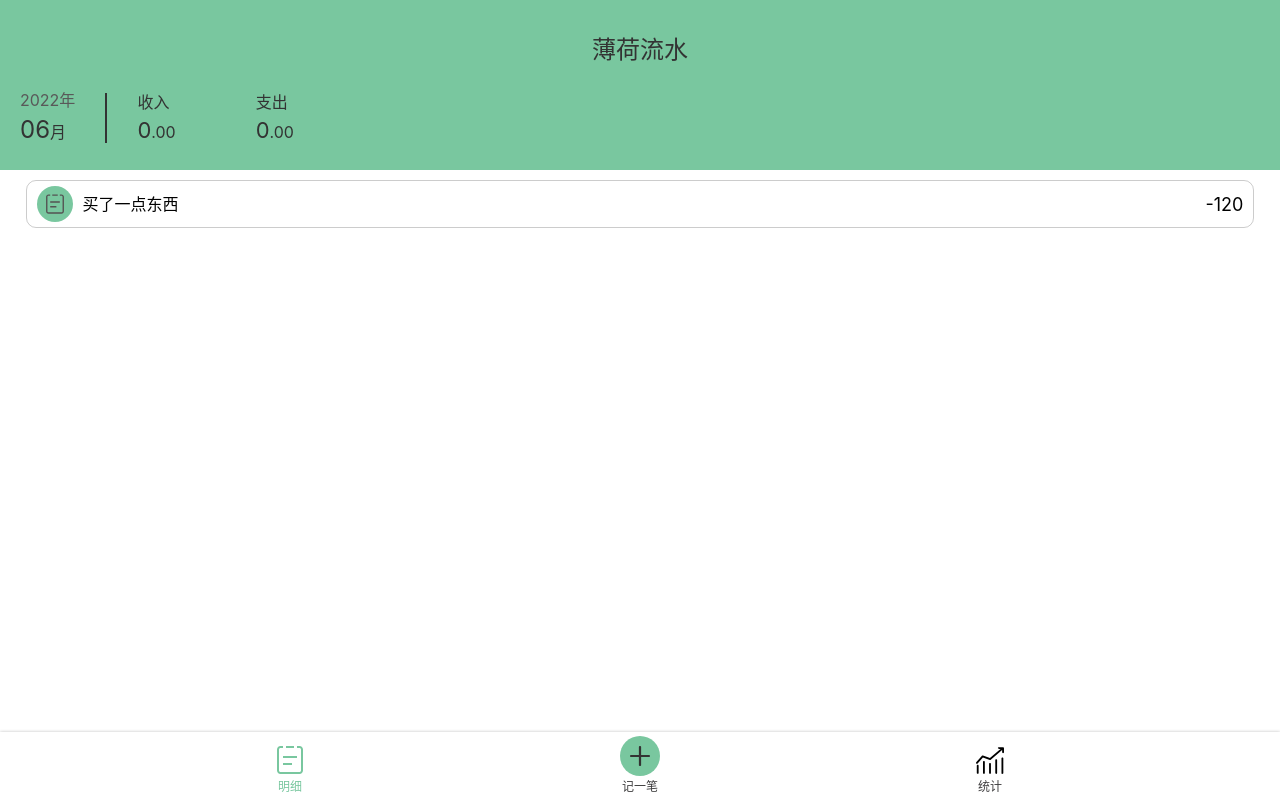
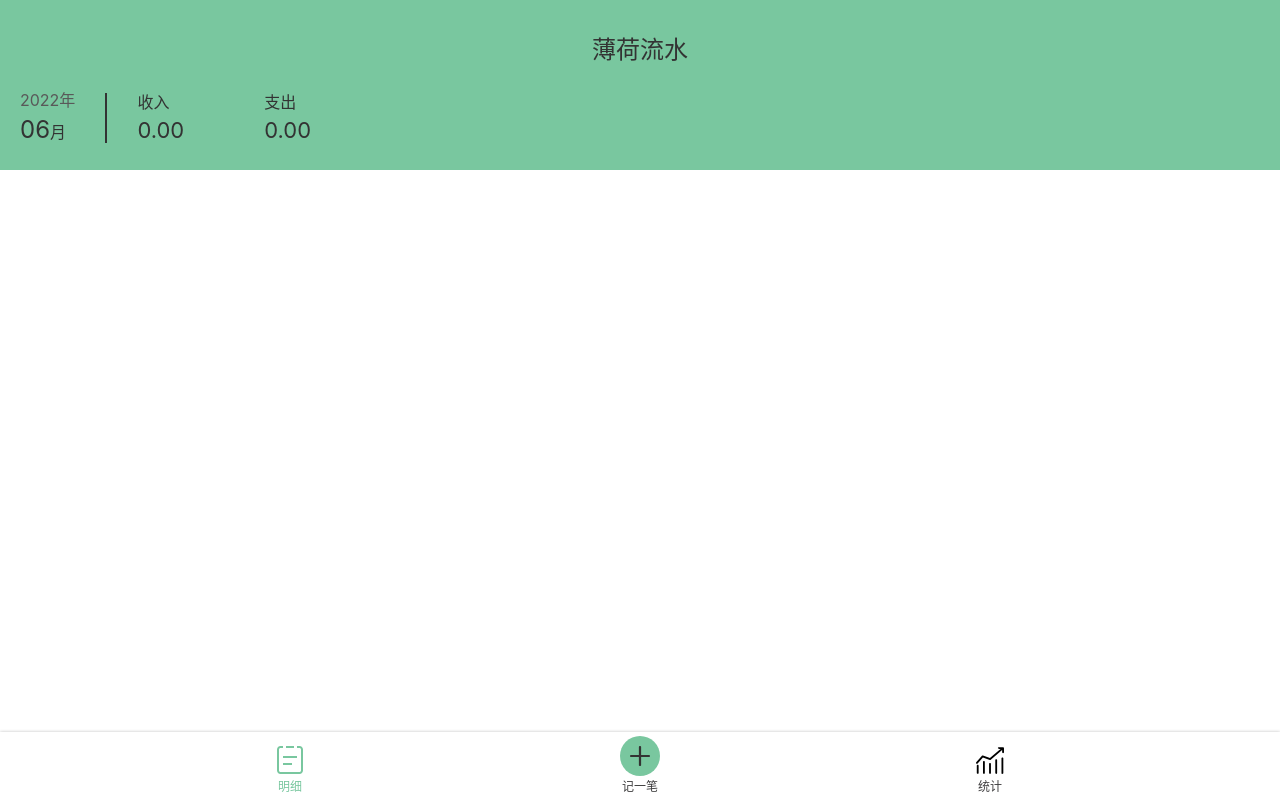
Before and after one commit to AlierQ/Mint-vue, a Vue app: page /label#/detail in a window 1280 px wide. Built offline with nearby package versions, Linux system fonts and the light colour scheme.

Commit message:
首页记录展示

```diff
--- a/src/views/Add.vue
+++ b/src/views/Add.vue
@@ -90,6 +90,7 @@ export default class Add extends Vue {
     // 解决方式:做一下深拷贝深拷贝
     const recordClone = clone(this.record);
     this.$store.commit('CREATE_RECORD', recordClone);
+    this.$router.replace('/')
   }
 
   @Watch('type')
@@ -97,6 +98,9 @@ export default class Add extends Vue {
     this.record.type = newValue;
   }
 
+  beforeDestroy() {
+    this.$store.commit('SAVE_ALL');
+  }
 }
 </script>
 
--- a/src/views/Detail.vue
+++ b/src/views/Detail.vue
@@ -19,11 +19,11 @@
             <div class="data">
               <div class="in">
                 <div class="in-title">收入</div>
-                <div class="money"><span>0</span>.00</div>
+                <div class="money"><span>{{ innumber }}</span></div>
               </div>
               <div class="out">
                 <div class="out-title">支出</div>
-                <div class="money"><span>0</span>.00</div>
+                <div class="money"><span>{{ outnumber }}</span></div>
               </div>
             </div>
           </div>
@@ -32,18 +32,18 @@
       <template slot="content">
         <div class="record">
           <ul>
-            <li>
-              <a href="">
+            <li v-for="(item,index) in recordList" :key="index">
+              <div>
                 <div class="icon-container">
-                  <Icon name="detail"></Icon>
+                  <Icon :name="item.tag"></Icon>
                 </div>
                 <div class="remark">
-                  买了一点东西
+                  {{ item.remake }}
                 </div>
                 <div class="money-number">
-                  -120
+                  {{ item.type + '' + item.amount }}
                 </div>
-              </a>
+              </div>
             </li>
           </ul>
         </div>
@@ -56,9 +56,49 @@
 </template>
 
 <script lang="ts">
-export default {
-  name: 'Detail',
-};
+import Vue from 'vue';
+import {Component} from 'vue-property-decorator';
+
+@Component({
+  computed: {
+    recordList() {
+      return this.$store.state.recordList.filter((item: any) => {
+        let nowDate = new Date();
+        let recordDate = new Date(item.createTime);
+        return recordDate.getFullYear() === nowDate.getFullYear() && recordDate.getMonth() === nowDate.getMonth();
+      });
+    },
+    innumber() {
+      let num = 0;
+      (this as any).recordList.forEach((item: any) => {
+        if (item.type === '+') {
+          num += item.amount;
+        }
+      });
+      if (num.toString().indexOf('.') !== -1) {
+        return num.toString();
+      } else {
+        return num + '.00';
+      }
+    },
+    outnumber() {
+      let num = 0;
+      (this as any).recordList.forEach((item: any) => {
+        if (item.type === '-') {
+          num += item.amount;
+        }
+      });
+      if (num.toString().indexOf('.') !== -1) {
+        return num.toString();
+      } else {
+        return num + '.00';
+      }
+    }
+  }
+})
+export default class Detail extends Vue {
+
+}
 </script>
 
 <style lang="scss" scoped>
@@ -152,14 +192,15 @@ export default {
     align-items: center;
 
     li {
-      a {
+      > div {
         display: flex;
         align-items: center;
         height: 48px;
         width: 96vw;
         margin-top: 10px;
-        border: 1px solid rgba(0, 0, 0, 0.2);
-        border-radius: 10px;
+        //border-top: 1px solid rgba(0, 0, 0, 0.1);
+        border-bottom: 1px solid rgba(0, 0, 0, 0.1);
+        //border-radius: 10px;
 
         .icon-container {
           width: 36px;
```
Also changed, not shown: .eslintrc.js.
